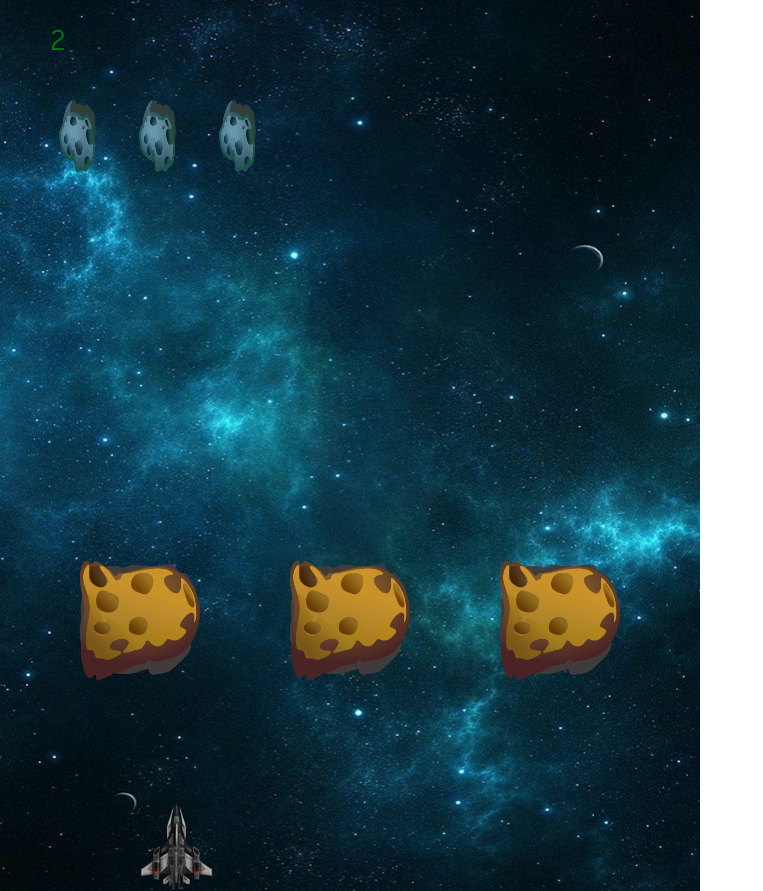
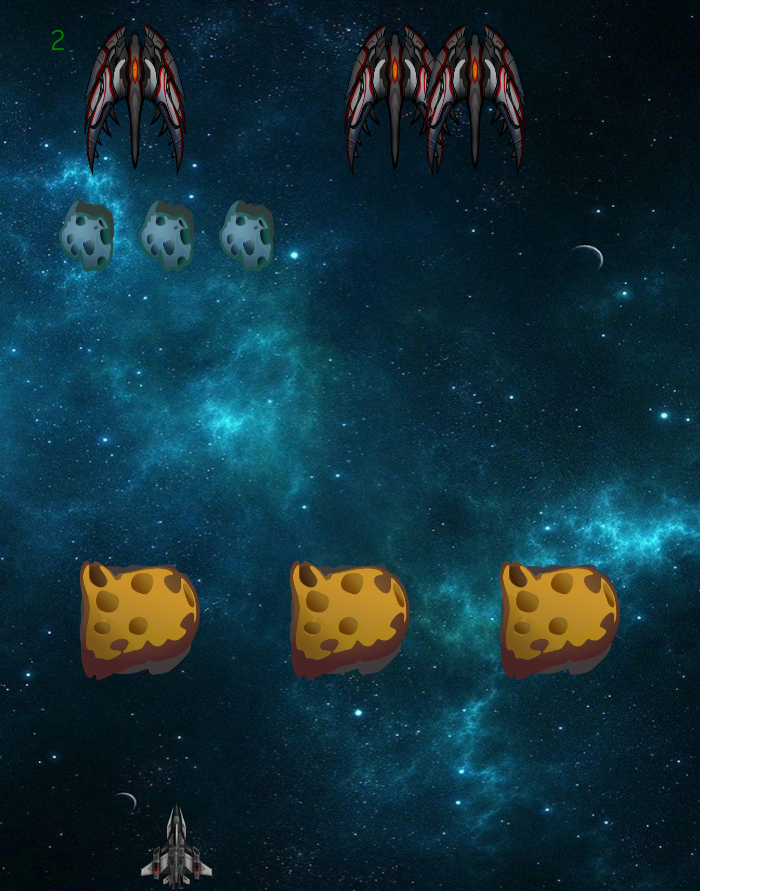
Before and after one commit to Pacocamino10/-https-GAME-SPACE.github.io., a plain HTML site: page index.html in a window 1280 px wide. Shown: the top 891 px of the page, without its empty margins (0-763 px from the left). Drawn offline with Linux system fonts and the light colour scheme.

Commit message:
Aliens Listo

```diff
--- a/index.html
+++ b/index.html
@@ -12,6 +12,7 @@
 		<script src="js/obstacle.js"></script>
 		<script src="js/bullet.js"></script>
 		<script src="js/proteciones.js"></script>
+		<script src="js/aliens.js"></script>
 		<style>
 			body {
 				margin: 0;
--- /dev/null
+++ b/js/aliens.js
@@ -0,0 +1,28 @@
+class Alien {
+  constructor(game) {
+    this.game = game;
+    this.img = new Image();
+    this.img.src = "PNG/navesYaliens/alien.png";
+    this.width = 130;
+    this.height = 180;
+    this.speed=5;
+    this.x = 115;
+    this.y = innerHeight * 0.01;
+  }
+
+  draw() {
+    const { ctx } = this.game;
+    ctx.drawImage(this.img, this.x, this.y, this.width, this.height);
+
+  }
+  move() {
+    console.log("moviendo aliens");
+    this.x += this.speed;
+
+    if (this.x >=( 700 - this.width) || this.x <=0) {
+      console.log("CHOCANDO MURO");
+
+      this.speed *= -1;
+    }
+  }
+}
--- a/js/game.js
+++ b/js/game.js
@@ -26,7 +26,9 @@ const Game = {
 		this.proteccion = new Proteccion(this);
 		this.obstacle = new Obstacle(this);
 
+
 		this.obstacles=[];
+		this.aliens=[];
 
 		this.score = 0;
 
@@ -36,6 +38,7 @@ const Game = {
 	start() {
 		this.frameCounter = 0;
 		this.contadorObs=0;
+		this.contadorAlien=0;
 
 
 		this.animationLoopId = setInterval(() => {
@@ -43,11 +46,14 @@ const Game = {
 
 			this.frameCounter++;
 			this.score += 0.01;
-			if (this.frameCounter % 80 === 0)
-
+			if (this.frameCounter % 80 === 0){
 			if(this.contadorObs<5){
 				this.generateObstacle();
 			this.contadorObs++}
+			if(this.contadorAlien<3){
+				this.generateAlien();
+			this.contadorAlien++}}
+
 
 
 
@@ -66,9 +72,13 @@ const Game = {
 
 	drawAll() {
 		this.background.draw();
-		this.proteccion.draw()
+		this.proteccion.draw();
+
 		this.obstacles.forEach((obstacle) => {
 			obstacle.draw();
+		});
+		this.aliens.forEach((alien) => {
+			alien.draw();
 		});
 
 		this.player.draw();
@@ -80,7 +90,9 @@ const Game = {
 		this.obstacles.forEach((obstacle) => {
 			obstacle.move();
 		});
-
+		this.aliens.forEach((alien)=>{
+			alien.move()
+		});
 		 this.player.move(this.frameCounter);
 	},
 
@@ -91,10 +103,13 @@ const Game = {
 		);
 	},
 	generateObstacle() {
-
-
 			this.obstacles.push(new Obstacle(this))
 
+	},
+
+	generateAlien() {
+
+			this.aliens.push(new Alien(this))
 
 	},
 
--- a/js/obstacle.js
+++ b/js/obstacle.js
@@ -4,11 +4,11 @@ class Obstacle {
   constructor(game) {
     this.img = new Image();
     this.img.src = "PNG/Meteors/Meteor_05.png";
-    this.width = game.player.width / 2;
+    this.width = 110 / 2;
     this.height = game.player.height * 0.8;
     this.pos = {
       x: 0,
-      y: 100,
+      y: 200,
     };
     this.game = game;
     this.speed = 1;
@@ -23,14 +23,15 @@ class Obstacle {
   }
 
   move() {
+	console.log("moviendo OBS");
 	this.pos.x += this.speed;
 
      if (this.pos.x >=( 700 - this.width) || this.pos.x <=0) {
-	  console.log("CHOCANDO MURO");
+	  //console.log("CHOCANDO MURO");
 	  this.contador++;
 	  this.speed *= -1;
-	  if(this.contador==2){
-		console.log("contador "+this.contador);
+	  if(this.contador){
+		//console.log("contador "+this.contador);
 		this.pos.y +=50;
 		}
 		}
```
